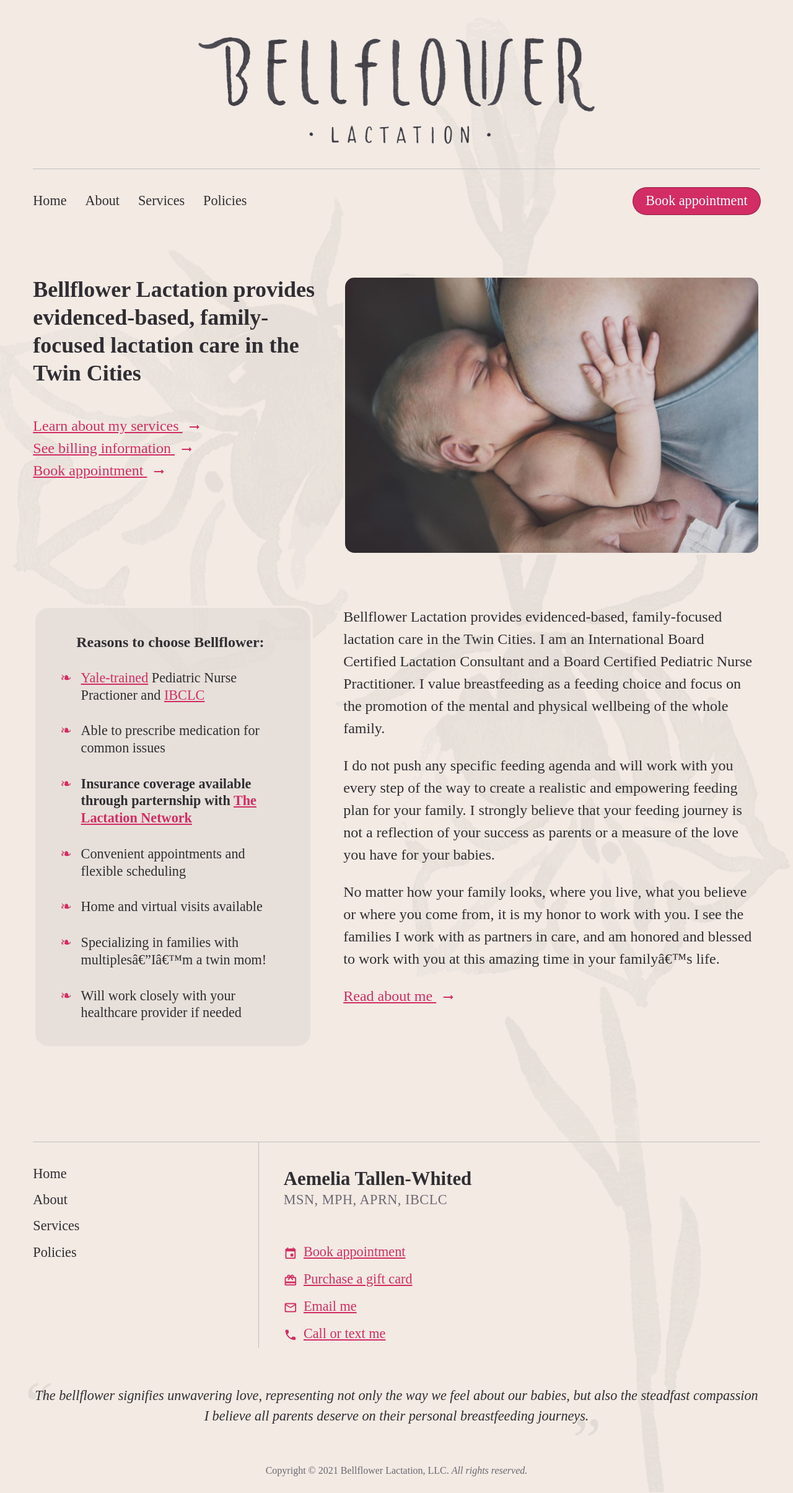
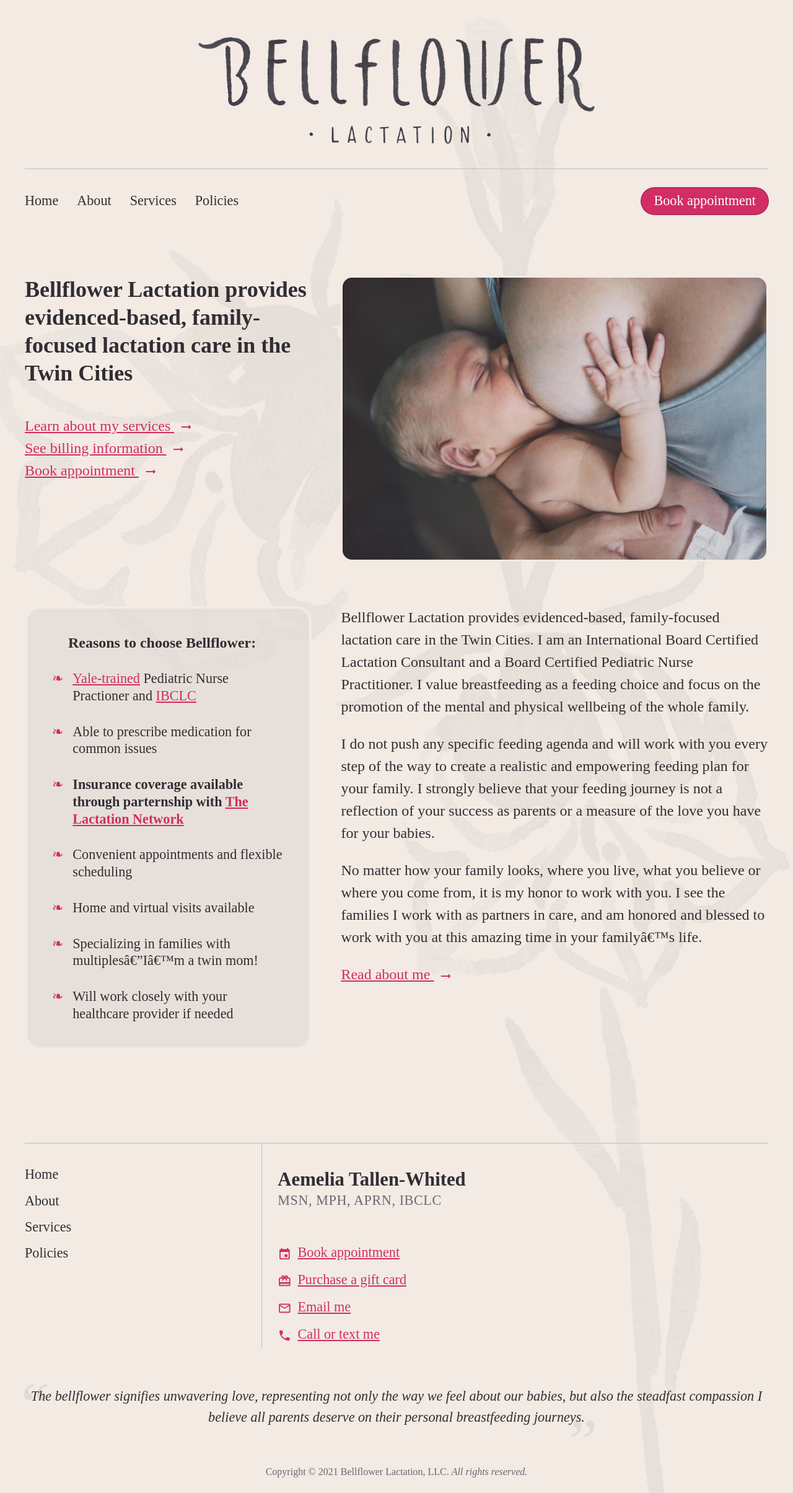
Before and after one commit to bellflowerlactation/bellflower, a Jekyll site: the page built from index.html, in a window 1280 px wide. Shown: the whole page at 62% size. Built offline with Jekyll 4.4.1, drawn with Linux system fonts in a browser that asks for light colours; nearby versions of some CDN libraries; some web fonts are replaced.

Commit message:
Fix content centering bug in mobile viewports

```diff
--- a/assets/css/bellflower.css
+++ b/assets/css/bellflower.css
@@ -6,8 +6,9 @@
     --column-unit: 10rem;
     --grid-unit: 0.3125rem;
     --breakpoint-sm: calc(var(--column-unit) * 4);
-    --breakpoint-md: calc(var(--column-unit) * 9);
-    --breakpoint-lg: calc(var(--column-unit) * 12);
+    --breakpoint-md: calc(var(--column-unit) * 7);
+    --breakpoint-lg: calc(var(--column-unit) * 9);
+    --breakpoint-xl: calc(var(--column-unit) * 12);
     --color-accent: hsl(340, 65%, 50%);
     --color-accent-dark: hsl(340, 65%, 35%);
     --color-background: #f2eae3;
@@ -29,11 +30,6 @@
  * ---------------------------------------------------------------------------------------
  */
 
-html {
-    display: grid;
-    place-items: center;
-}
-
 a {
   overflow-wrap: break-word;
   cursor: pointer;
@@ -52,13 +48,12 @@
     background-repeat: no-repeat;
     background-size: cover;
     color: var(--color-gray-dark);
-    display: grid;
     font-family: karmina-sans;
     font-size: 100%;
-    grid-template-rows: repeat(3, auto);
     line-height: 1.5;
-    padding: 0 4.166666%;
-    width: min(100%, var(--breakpoint-lg));
+    margin: 0 auto;
+    padding: 0 calc(var(--grid-unit) * 8);
+    max-width: var(--breakpoint-xl) ;
 }
 
 footer,
@@ -80,7 +75,13 @@
     margin: 0 0 1.201345em 0;
 }
 
-img { width: 100%; }
+img {
+    display: block;
+    height: 100%;
+    object-fit: contain;
+    width: 100%;
+}
+
 main { font-size: var(--ms-root-step-3); }
 
 p { margin-top: 0; }
@@ -115,6 +116,8 @@
 }
 
 @media screen and (max-width: 40rem) {
+
+    body { padding: 0 calc(var(--grid-unit) * 4); }
 
     h1 { font-size: var(--ms-root-step-3); }
     h3 { font-size: var(--ms-root-step-1); }
@@ -241,17 +244,15 @@
 }
 
 .header .logo {
-    display: grid;
     grid-column: 1 / span 12;
-    place-items: center;
     place-self: center;
-    width: min(100%, var(--breakpoint-sm));
 }
 
 .header .logo > img {
     margin:
-        calc(var(--grid-unit) * 12) 0
+        calc(var(--grid-unit) * 12) auto
         calc(var(--grid-unit) * 8);
+    width: min(100%, var(--breakpoint-sm));
 }
 
 .header .nav {
@@ -527,10 +528,9 @@
 .u-fg\3A 1 { flex-grow: 1; }
 
 .u-g\3A 12 {
-    column-gap: calc(var(--grid-unit) * 8);
+    column-gap: 2.083333%;
     display: grid;
     grid-template: auto / repeat(12, 1fr);
-    width: 100%;
 }
 
 .u-gc\3A 1\/13 { grid-column: 1 / 13; }
```
